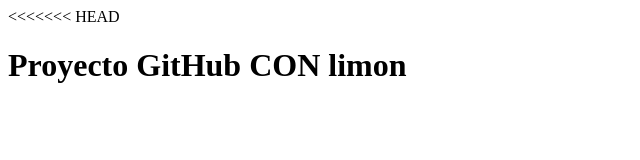
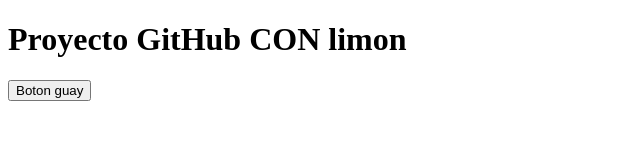
Before and after one commit to qwerty28/pildora-git, a plain HTML site: page index.html in a window 1280 px wide. Shown: the whole page, without its empty margins (0-640 px from the left). Drawn offline with Linux system fonts and the light colour scheme.

Commit message:
Boton guay añadido

```diff
--- a/index.html
+++ b/index.html
@@ -2,7 +2,7 @@
 <html>
 <head></head>
 <body>
-<<<<<<< HEAD
 	<h1>Proyecto GitHub CON limon</h1>
+	<button>Boton guay</button>
 </body>
 </html>
```
